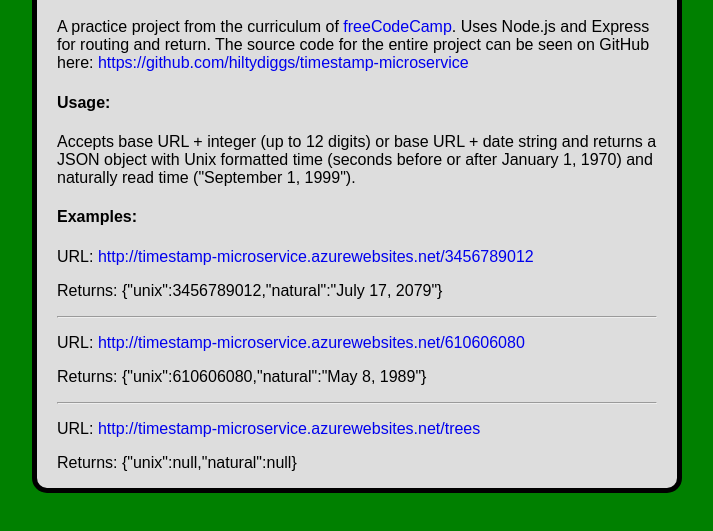
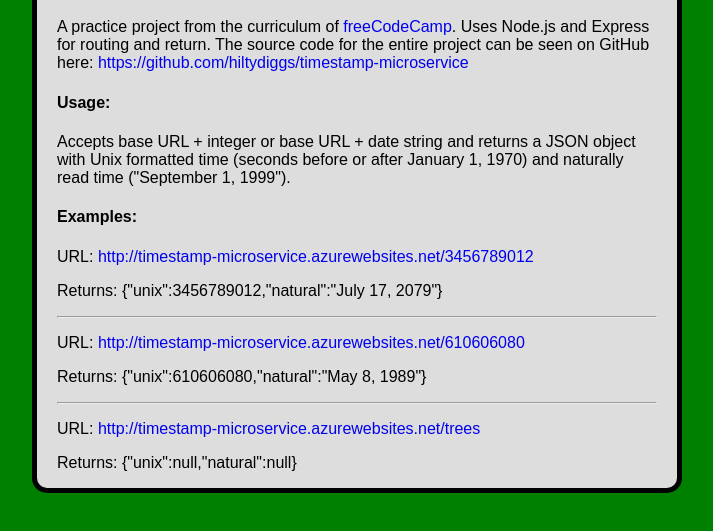
Before and after one commit to hiltydiggs/timestamp-microservice, a website: page index.html in a window 1280 px wide. Shown: the part 103-634 px from the top of the page, without its empty margins (283-996 px from the left). Drawn offline with Linux system fonts and the light colour scheme.

Commit message:
Corrected usage paragraph

```diff
--- a/index.html
+++ b/index.html
@@ -10,7 +10,7 @@
       <h4>About:</h4>
       <p>A practice project from the curriculum of <a href="http://freecodecamp.com/">freeCodeCamp</a>. Uses Node.js and Express for routing and return. The source code for the entire project can be seen on GitHub here: <a href="https://github.com/hiltydiggs/timestamp-microservice">https://github.com/hiltydiggs/timestamp-microservice</a></p>
       <h4>Usage:</h4>
-      <p>Accepts base URL + integer (up to 12 digits) or base URL + date string and returns a JSON object with Unix formatted time (seconds before or after January 1, 1970) and naturally read time ("September 1, 1999").</p>
+      <p>Accepts base URL + integer or base URL + date string and returns a JSON object with Unix formatted time (seconds before or after January 1, 1970) and naturally read time ("September 1, 1999").</p>
       <h4>Examples:</h4>
       <p>URL: <a href="http://timestamp-microservice.azurewebsites.net/3456789012">http://timestamp-microservice.azurewebsites.net/3456789012</a></p>
       <p>Returns: {"unix":3456789012,"natural":"July 17, 2079"}</p>
```
